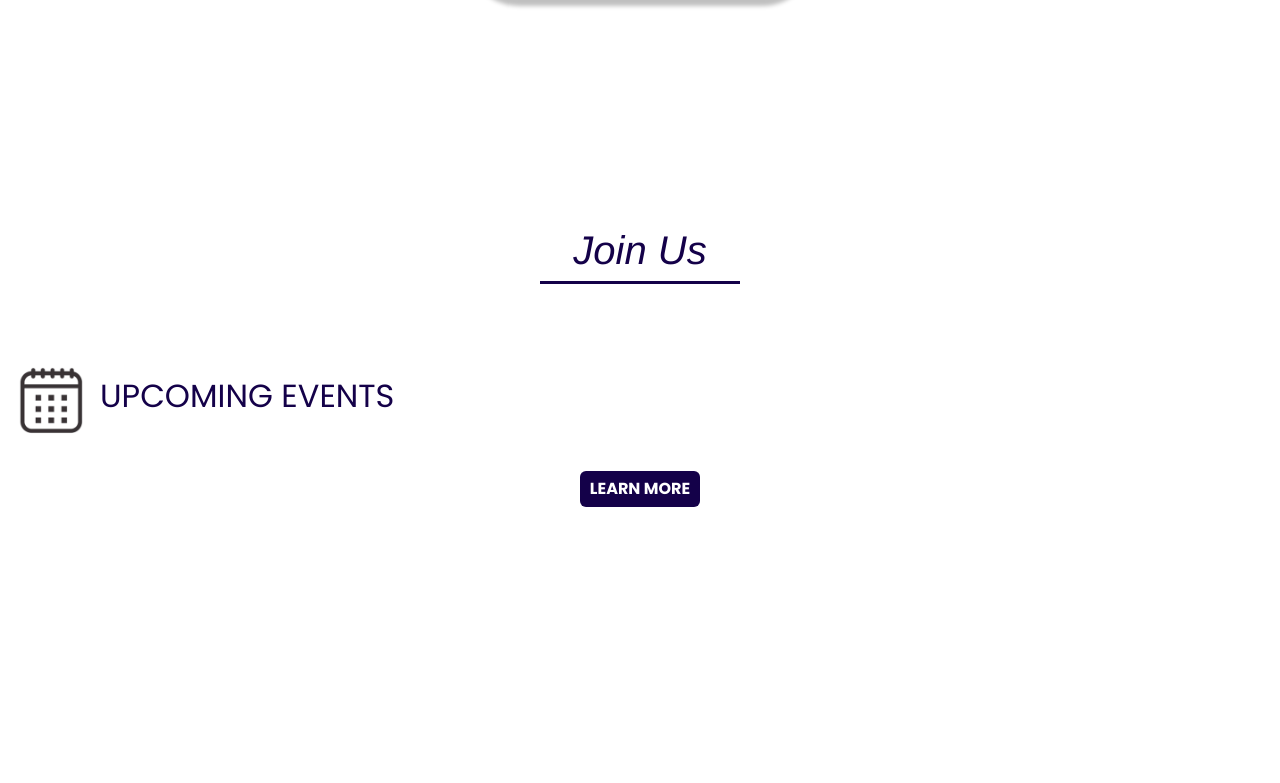
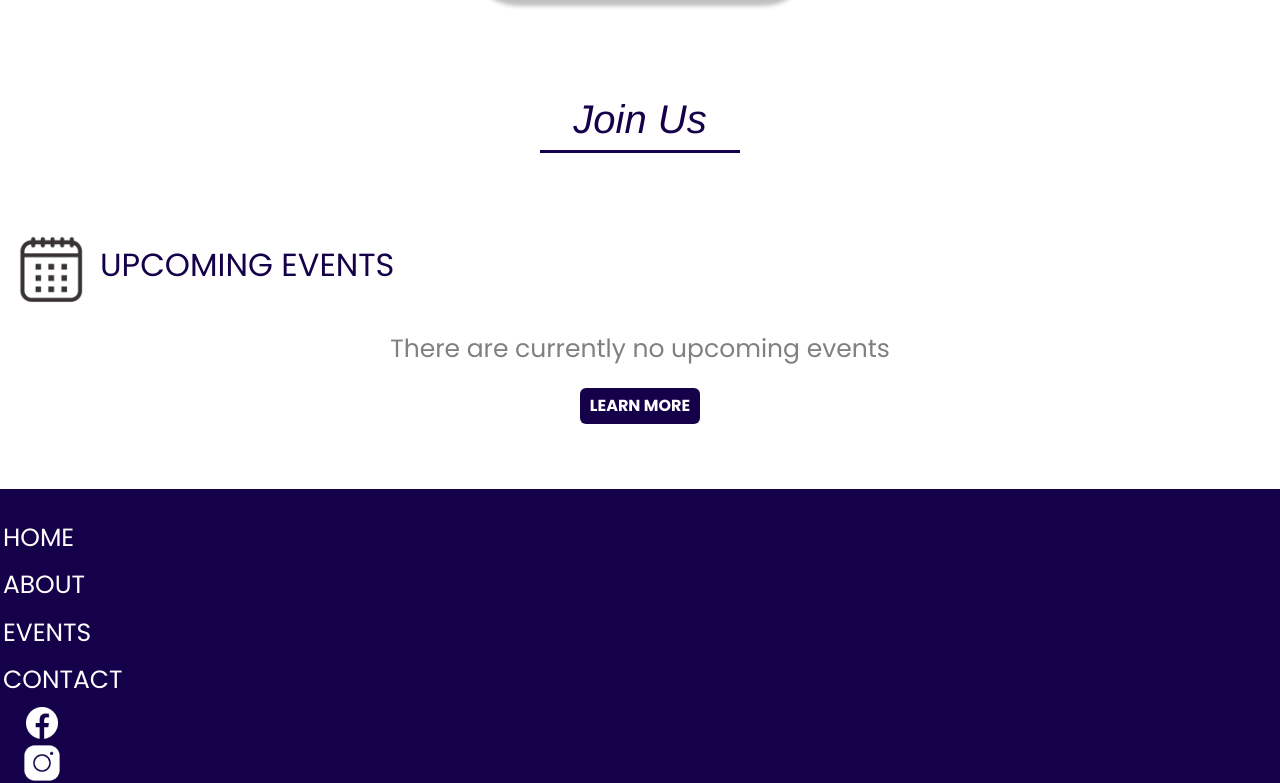
Before and after one commit to jaymbans/phillip-morgan-foundation, a React (Create React App) app in the folder philip-morgan-foundation/: page / in a window 1280 px wide. Shown: the part 1416-2199 px from the top of the page. Built offline with nearby package versions, Linux system fonts and the light colour scheme; a web font is replaced by a local one.

Commit message:
fix homepage to set default message without upcoming events

```diff
--- a/philip-morgan-foundation/src/PageComponents/Events/Events.jsx
+++ b/philip-morgan-foundation/src/PageComponents/Events/Events.jsx
@@ -7,10 +7,11 @@ import eventsData from '../../data/eventsData';
 
 function Events() {
   const [upcomingEvents, setUpcomingEvents] = useState(
-    eventsData.filter(event => event.isActive).map((event, idx) => {
-      return <Event key={`eventd-${idx}`} info={event} />
-    }))
+    eventsData.filter(event => event.isActive))
 
+  useEffect(() => {
+    window.scrollTo(0, 0)
+  }, [])
 
   return (
     <>
--- a/philip-morgan-foundation/src/PageComponents/Home/Home.jsx
+++ b/philip-morgan-foundation/src/PageComponents/Home/Home.jsx
@@ -10,6 +10,8 @@ import { waysWehelp } from "../../data/homepageData"
 import eventsData from '../../data/eventsData';
 
 function Home() {
+  const [upcomingEvents, setUpcomingEvents] = useState(
+    eventsData.filter(event => event.isActive))
 
   return (
     <div>
@@ -42,6 +44,9 @@ function Home() {
           </div>
           <div className="events">
             {
+              upcomingEvents.length ? "" : <p className='disclaimer'>There are currently no upcoming events</p>
+            }
+            {
               eventsData.map((event, idx) => {
                 if (event.isActive) {
                   return <EventTile key={`event-${idx}`} event={event} />
--- a/philip-morgan-foundation/src/PageComponents/Home/_Home.scss
+++ b/philip-morgan-foundation/src/PageComponents/Home/_Home.scss
@@ -77,7 +77,6 @@ section {
 
   .homepage-section {
     margin: 65px auto;
-    @include page-layout;
 
     .underline-title {
       font-family: $arimo;
@@ -232,6 +231,16 @@ section {
         text-align: center;
       }
     }
+
+    .events {
+      p.disclaimer {
+        color: gray;
+        font-size: 25px;
+        margin: 5px auto;
+        text-align: center;
+        font-family: $poppins;
+      }
+    }
   }
 
   @media (max-width: 700px) {
```
